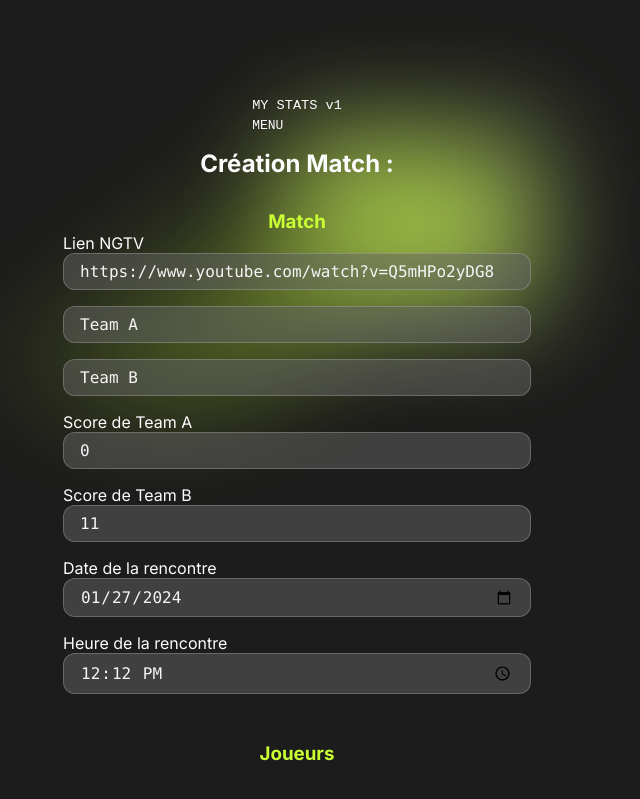
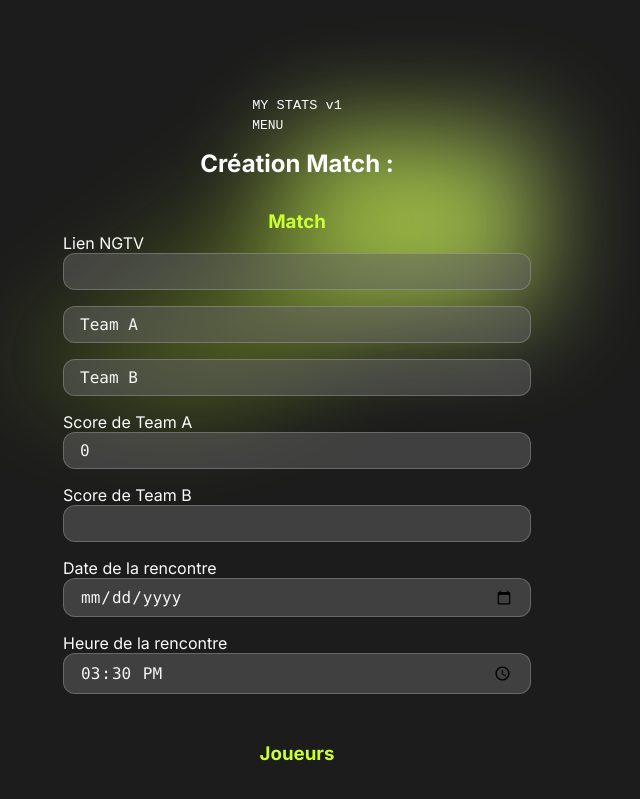
Before and after one commit to Benji-devw/my-stats-bis, a Next.js app: page /pages/match/post in a window 1280 px wide. Shown: the top 799 px of the page, without its empty margins (343-983 px from the left). Built offline with nearby package versions, Linux system fonts and the light colour scheme.

Commit message:
remove desabled

```diff
--- a/src/app/pages/match/post/page.js
+++ b/src/app/pages/match/post/page.js
@@ -186,7 +186,7 @@ const PostMatch = () => {
 
                   <label htmlFor="media_video">Lien NGTV</label>
                   <input type="text" name="media_video" id="media_video"
-                         defaultValue={"https://www.youtube.com/watch?v=Q5mHPo2yDG8"}/>
+                         defaultValue={""}/>
 
                   {/* <label htmlFor="team1_name">Nom de l'équipe 1</label> */}
                   <input type="text" name="team1_name" id="team1_name" defaultValue={"Team A"}/>
@@ -195,16 +195,16 @@ const PostMatch = () => {
                   <input type="text" name="team2_name" id="team2_name" defaultValue={"Team B"}/>
 
                   <label htmlFor="team1_score">Score de Team A</label>
-                  <input type="number" name="team1_score" id="team1_score" min={0} value={totalGoals} disabled/>
+                  <input type="number" name="team1_score" id="team1_score" min={0} value={totalGoals}/>
 
                   <label htmlFor="team2_score">Score de Team B</label>
-                  <input type="number" name="team2_score" id="team2_score" min={0} defaultValue={11}/>
+                  <input type="number" name="team2_score" id="team2_score" min={0}/>
 
                   <label htmlFor="encounter_date">Date de la rencontre</label>
-                  <input type="date" name="encounter_date" id="encounter_date" defaultValue="2024-01-27"/>
+                  <input type="date" name="encounter_date" id="encounter_date" defaultValue=""/>
 
                   <label htmlFor="encounter_time">Heure de la rencontre</label>
-                  <input type="time" name="encounter_time" id="encounter_time" defaultValue="12:12"/>
+                  <input type="time" name="encounter_time" id="encounter_time" defaultValue="15:30"/>
                 </div>
 
                 <h3 className={styles.form_page_title}><b>Joueurs</b></h3>
```
